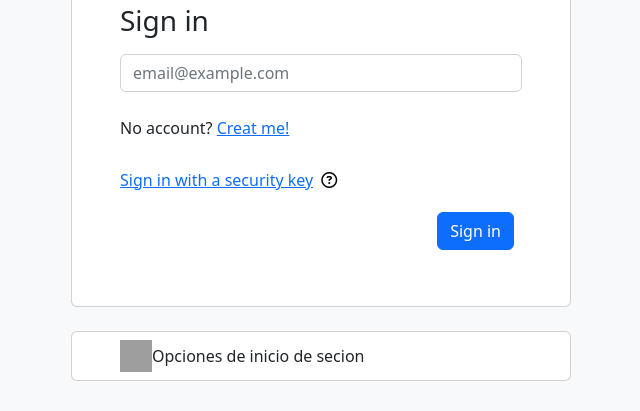
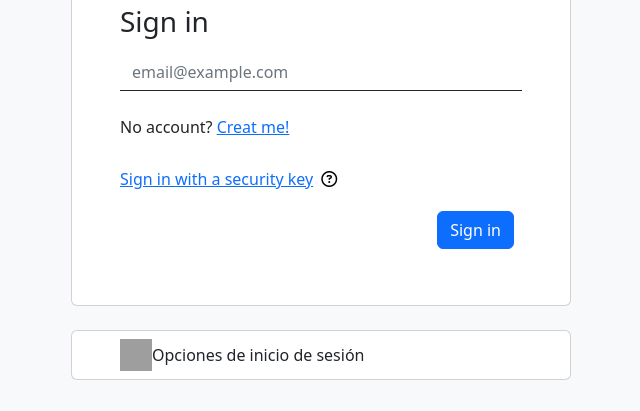
Before and after one commit to Etivi/Login-bit, a plain HTML site: page index.html in a window 1280 px wide. Shown: the part 386-797 px from the top of the page, without its empty margins (319-959 px from the left). Drawn offline with nearby package versions, Linux system fonts and the light colour scheme; grey boxes are pictures that could not be loaded.

Commit message:
Actualización de vistas

```diff
--- a/index.html
+++ b/index.html
@@ -9,6 +9,13 @@
       rel="stylesheet"
       integrity="sha384-rbsA2VBKQhggwzxH7pPCaAqO46MgnOM80zW1RWuH61DGLwZJEdK2Kadq2F9CUG65"
       crossorigin="anonymous"
+    />
+    <link
+      rel="stylesheet"
+      href="https://cdnjs.cloudflare.com/ajax/libs/font-awesome/6.3.0/css/all.min.css"
+      integrity="sha512-SzlrxWUlpfuzQ+pcUCosxcglQRNAq/DZjVsC0lE40xsADsfeQoEypE+enwcOiGjk/bSuGGKHEyjSoQ1zVisanQ=="
+      crossorigin="anonymous"
+      referrerpolicy="no-referrer"
     />
   </head>
 
@@ -33,7 +40,7 @@
           <div class="mb-3">
             <input
               type="email"
-              class="form-control"
+              class="form-control border-0 border-bottom border-dark rounded-0"
               id="exampleDropdownFormEmail1"
               placeholder="email@example.com"
             />
@@ -62,7 +69,7 @@
             height="32"
             width="32px"
           />
-          <p class="card-text">Opciones de inicio de secion</p>
+          <p class="card-text">Opciones de inicio de sesión</p>
         </div>
       </div>
     </div>
@@ -74,10 +81,3 @@
     ></script>
   </body>
 </html>
-<link
-  rel="stylesheet"
-  href="https://cdnjs.cloudflare.com/ajax/libs/font-awesome/6.3.0/css/all.min.css"
-  integrity="sha512-SzlrxWUlpfuzQ+pcUCosxcglQRNAq/DZjVsC0lE40xsADsfeQoEypE+enwcOiGjk/bSuGGKHEyjSoQ1zVisanQ=="
-  crossorigin="anonymous"
-  referrerpolicy="no-referrer"
-/>
```
